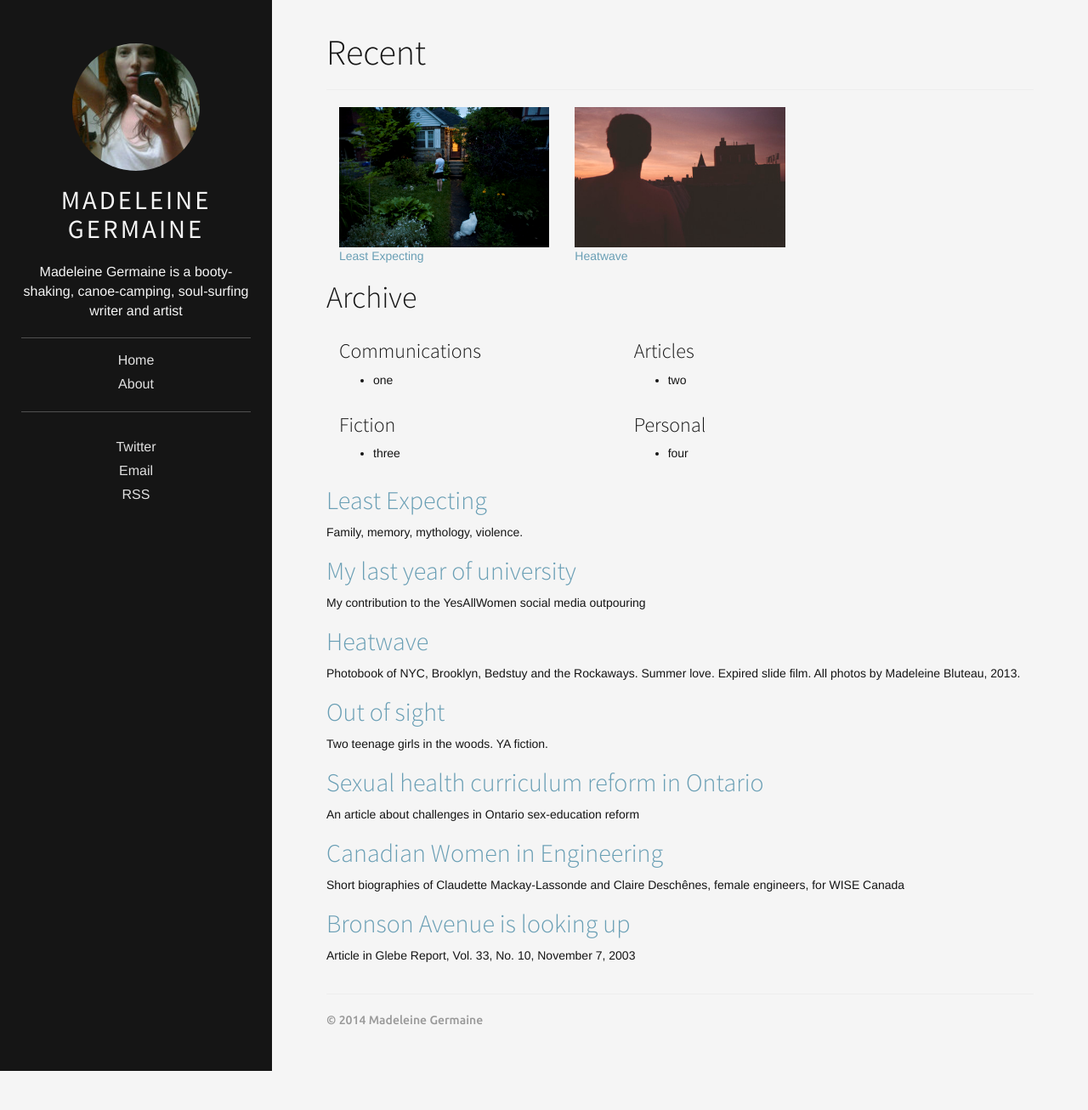
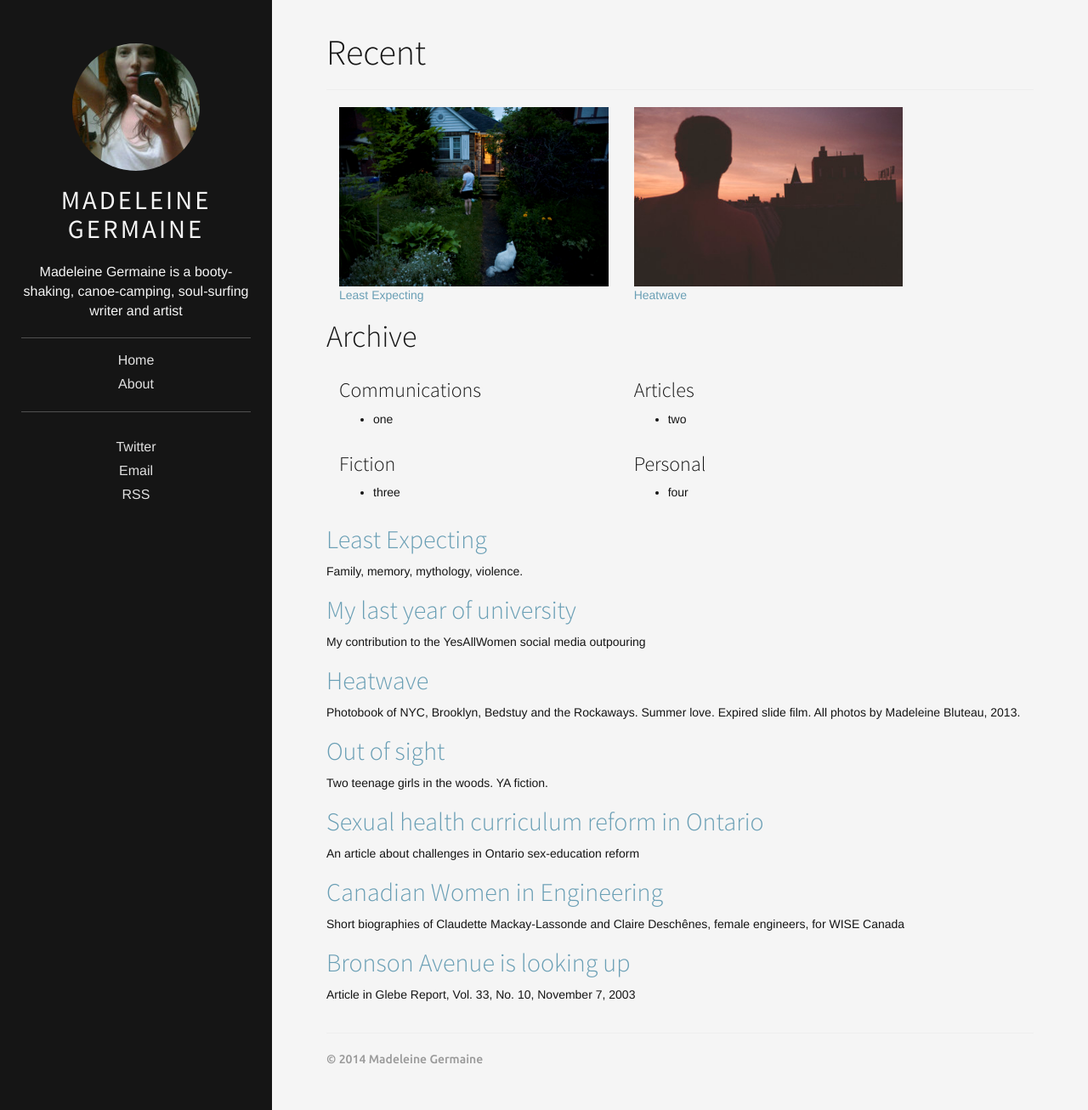
Before and after one commit to madeleinegermaine/madeleinegermaine, a Jekyll site: the page built from index.html, in a window 1280 px wide and 1306 px high. Shown: the whole window at 85% size. Built offline with Jekyll 4.4.1, drawn with Linux system fonts in a browser that asks for light colours; the list of posts is cut into pages by our own code.

Commit message:
Update index.html

```diff
--- a/index.html
+++ b/index.html
@@ -7,7 +7,7 @@
 
 <section>
   <article>
-    <div class="col-sm-4">
+    <div class="col-sm-5">
       <figure>
           <a href="/personal/2014/07/12/least-expecting.html">
           <img src="/assets/media/least-expecting.jpg">
@@ -15,7 +15,7 @@
           </a>
       </figure>
     </div>
-    <div class="col-sm-4">
+    <div class="col-sm-5">
       <figure>
           <a href="/personal/2014/05/22/heatwave.html">
           <img src="/assets/media/heatwave.jpg">
```
